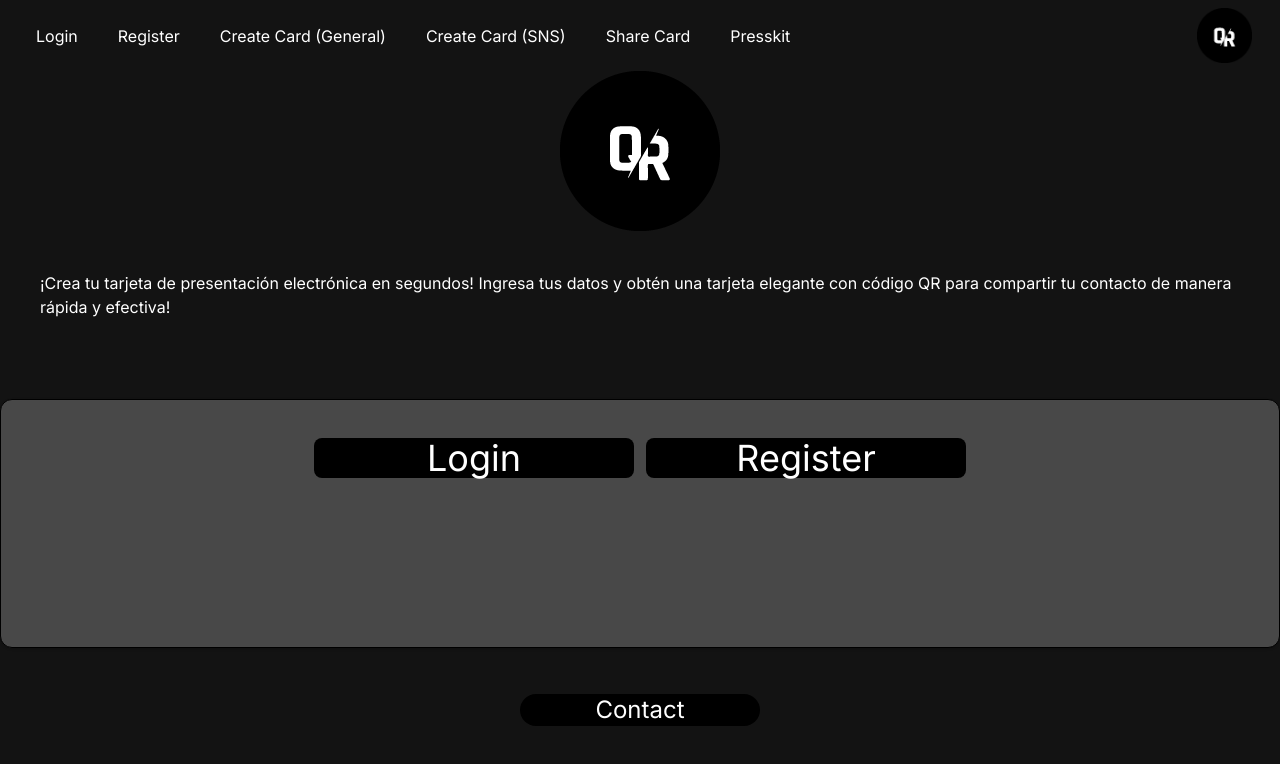
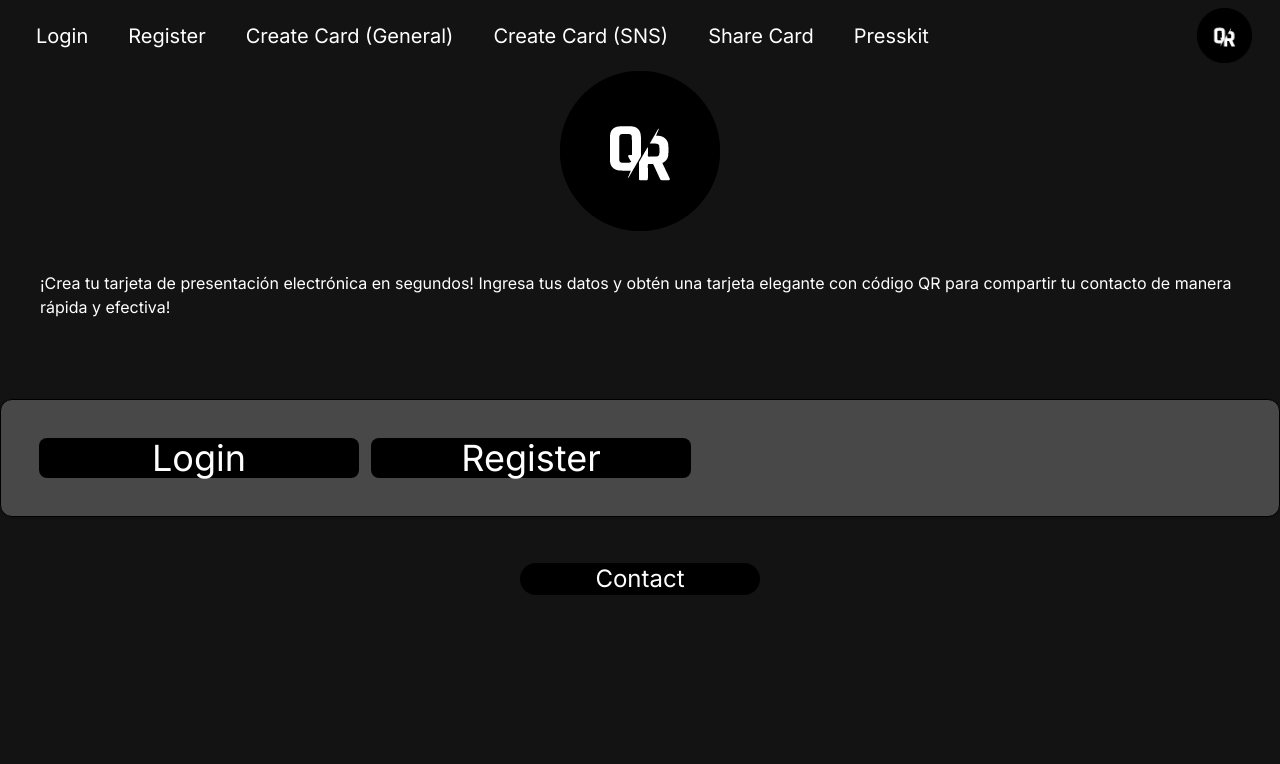
Before and after one commit to oicrruf/presskit-web, a React (Vite) app: page / in a window 1280 px wide. Shown: the top 764 px of the page. Built offline with nearby package versions, Linux system fonts and the light colour scheme.

Commit message:
fixed styles

```diff
--- a/src/pages/Sns.jsx
+++ b/src/pages/Sns.jsx
@@ -25,7 +25,7 @@ const Sns = () => {
       <div>
         <input type='text' className='InputSocial' value='Ex. https//:www.redsocial.com' />
 
-        <section className='bg-grey-medium rounded-[20px] container'>
+        <section className='bg-grey-medium rounded-[20px] flex flex-wrap justify-center my-[12.5px] h-[249px]'>
           <div className='IconBox'>
             <FontAwesomeIcon icon={faLinkedinIn} className='Icon' />
           </div>
--- a/src/styles/Sns.css
+++ b/src/styles/Sns.css
@@ -1,9 +1,5 @@
 /* @import url(https//:use.fontawesome.com/releases/v6.4.2/css/all.css); */
 
-*{
-    font-size: 16px;
-
-}
 .Logo {
     display: grid;
     place-items: center;
@@ -47,17 +43,6 @@
 }
 
 /* ICONOS */
-.container{
-    display: flex;
-    flex-wrap: wrap;
-    justify-content: center;
-    font-family: Inter, Tahoma;
-    margin: 12.5px 0 12.5px 0;
-    width: 22.6px;
-    min-width: 348;
-    max-width: 500px;
-    height: 249px;
-}
 .Icon{
     color: rgba(0, 0, 0, .5);
     width: 55px;
```
